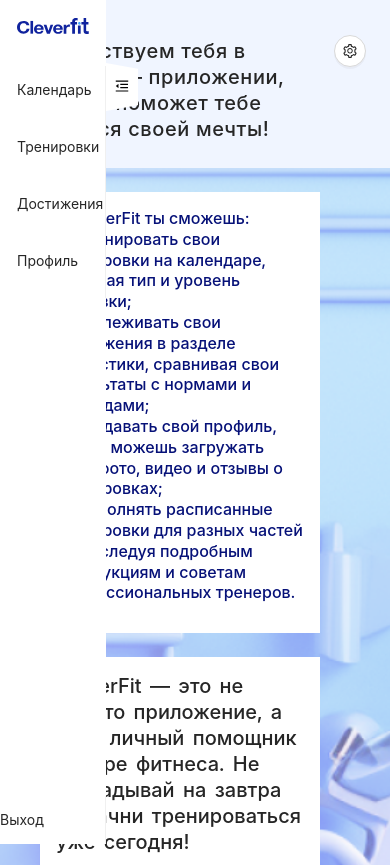
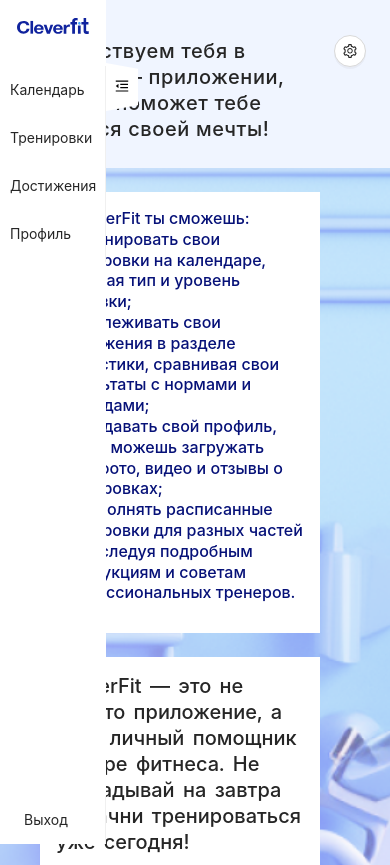
Before and after one commit to ClevertecFrontendLab/JeetLi, a React (Vite) app: page / in a window 390 px wide. Shown: the top 865 px of the page. Built offline with nearby package versions, Linux system fonts and the light colour scheme.

Commit message:
fix:change style Sider

```diff
--- a/src/components/side-bar/side-bar.css
+++ b/src/components/side-bar/side-bar.css
@@ -71,7 +71,7 @@
     .side-nav_wrapper {
         width: 106px !important;
     }
-    .ant-menu-item {
+    #root > section > aside > div > div.side-nav_wrapper > ul > li {
         padding: 0 0 0 10px !important;
     }
     #root > section > aside > div > div.side-nav_wrapper > ul > li > span.ant-menu-item-icon {
@@ -90,9 +90,8 @@
     #root > section > aside > div > div.side-nav_wrapper > ul {
         padding-left: 0;
     }
-
-    .ant-menu-item {
-        padding: 0 !important;
+    #root > section > aside > div > div.side-nav_wrapper > ul > li {
+        margin-bottom: 8px;
     }
     .ant-menu-title-content {
         margin: 0 !important;
```
